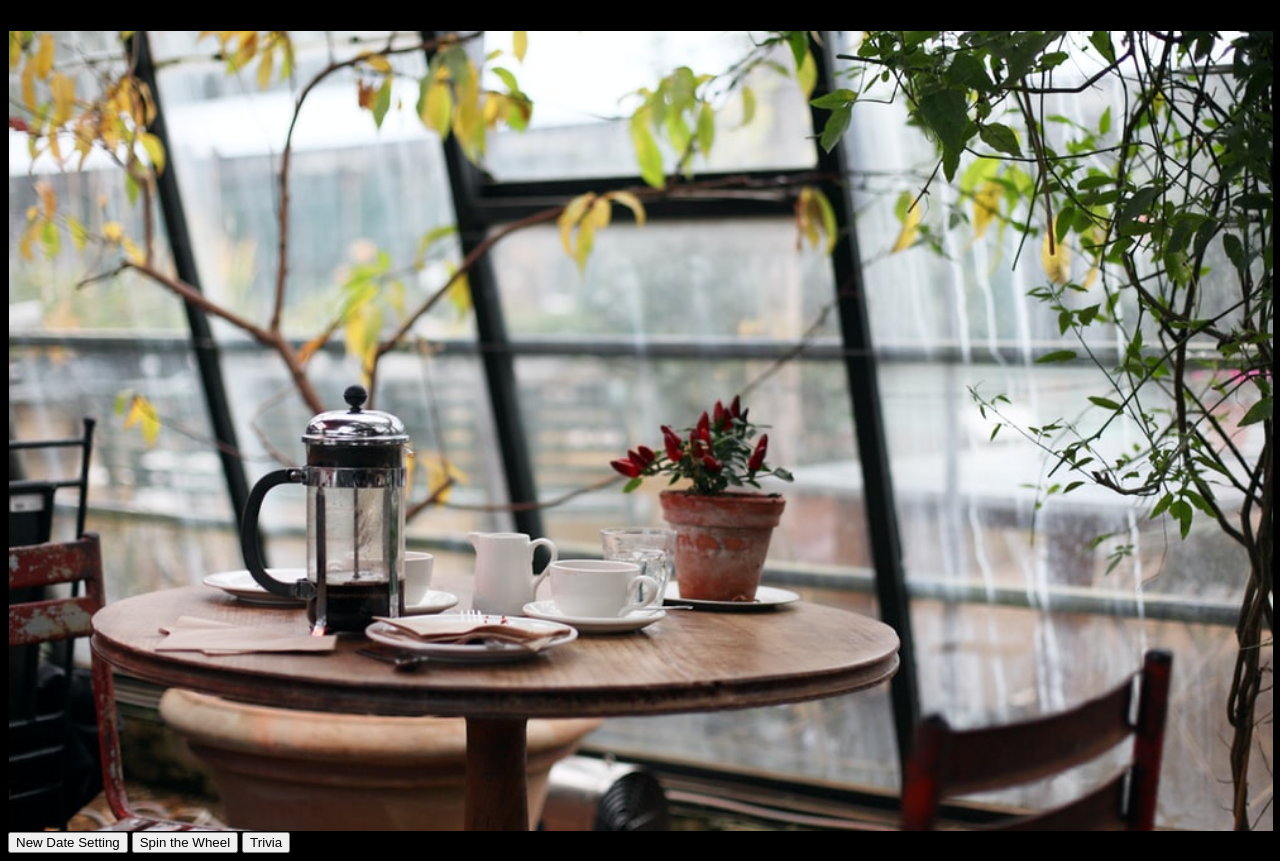
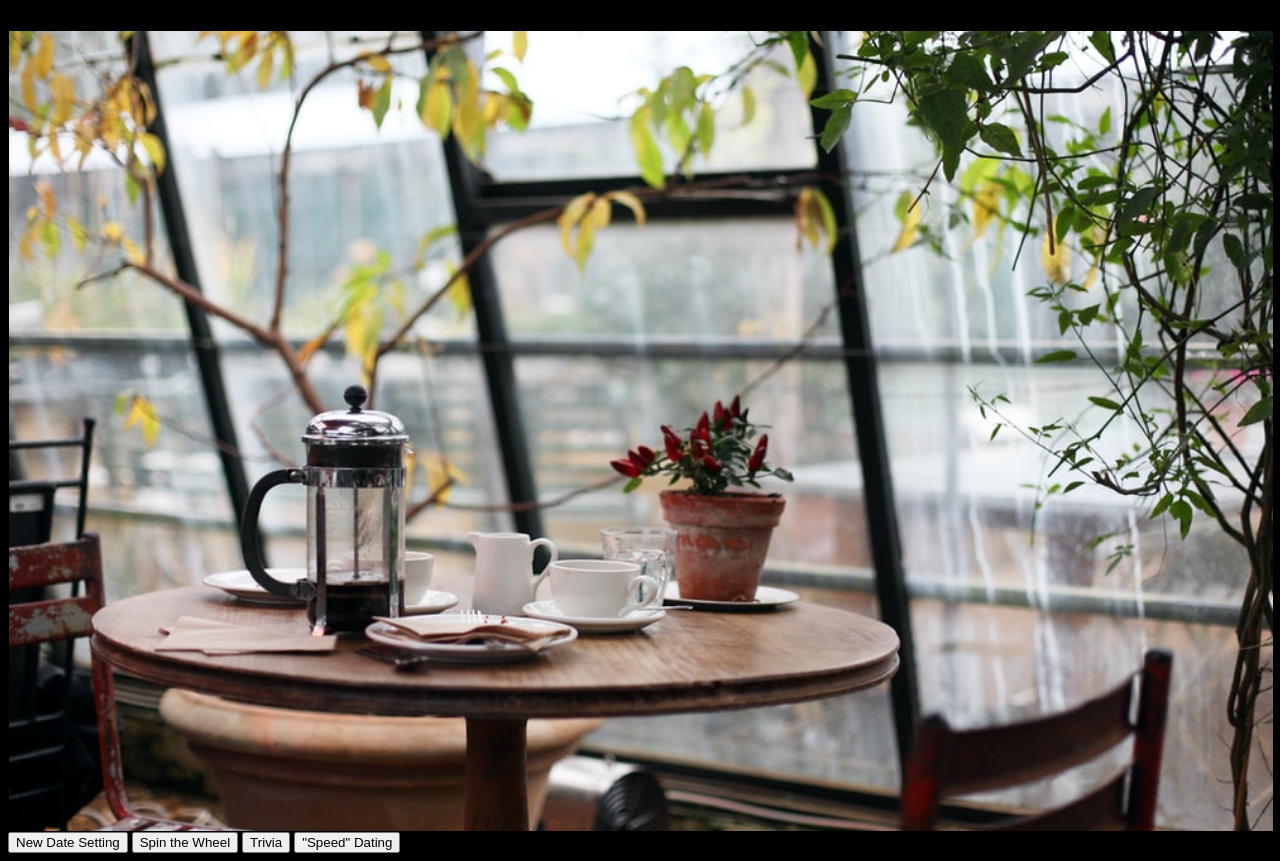
Before and after one commit to pmbock1/coviddating, a plain HTML site: page index.html in a window 1280 px wide. Shown: the part 143-1004 px from the top of the page. Drawn offline with Linux system fonts and the light colour scheme.

Commit message:
Added "Speed" Dating Button to Index Page
This should allow access to the simpleGame.html

```diff
--- a/index.html
+++ b/index.html
@@ -84,4 +84,5 @@
     <button onclick="randombg()">New Date Setting</button>
     <button onclick="randomgame()">Spin the Wheel</button>
     <button onclick="trivia()"> Trivia </button>
+    <button onclick="document.location='simpleGame.html'">"Speed" Dating</button>
 </html>
```
